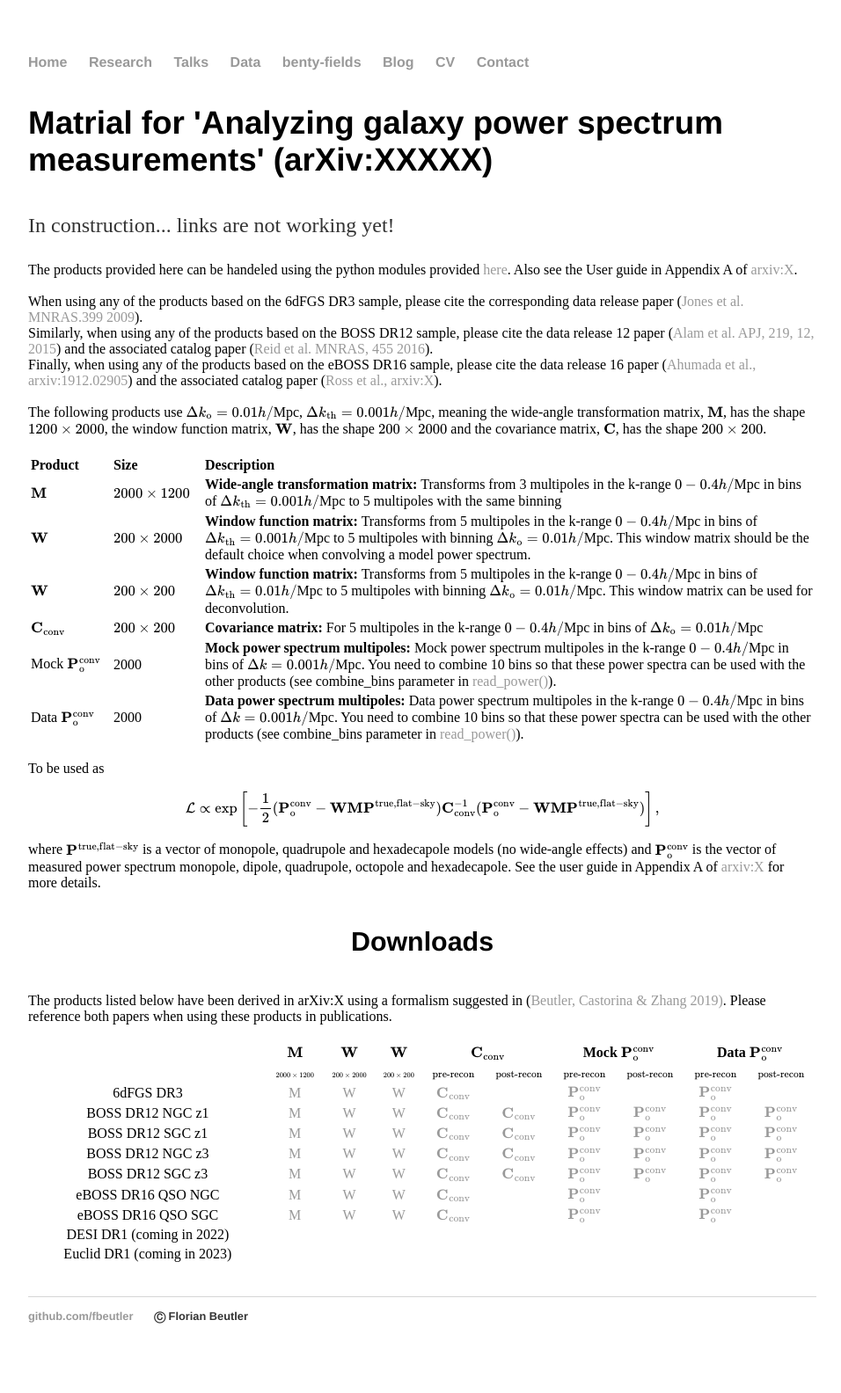
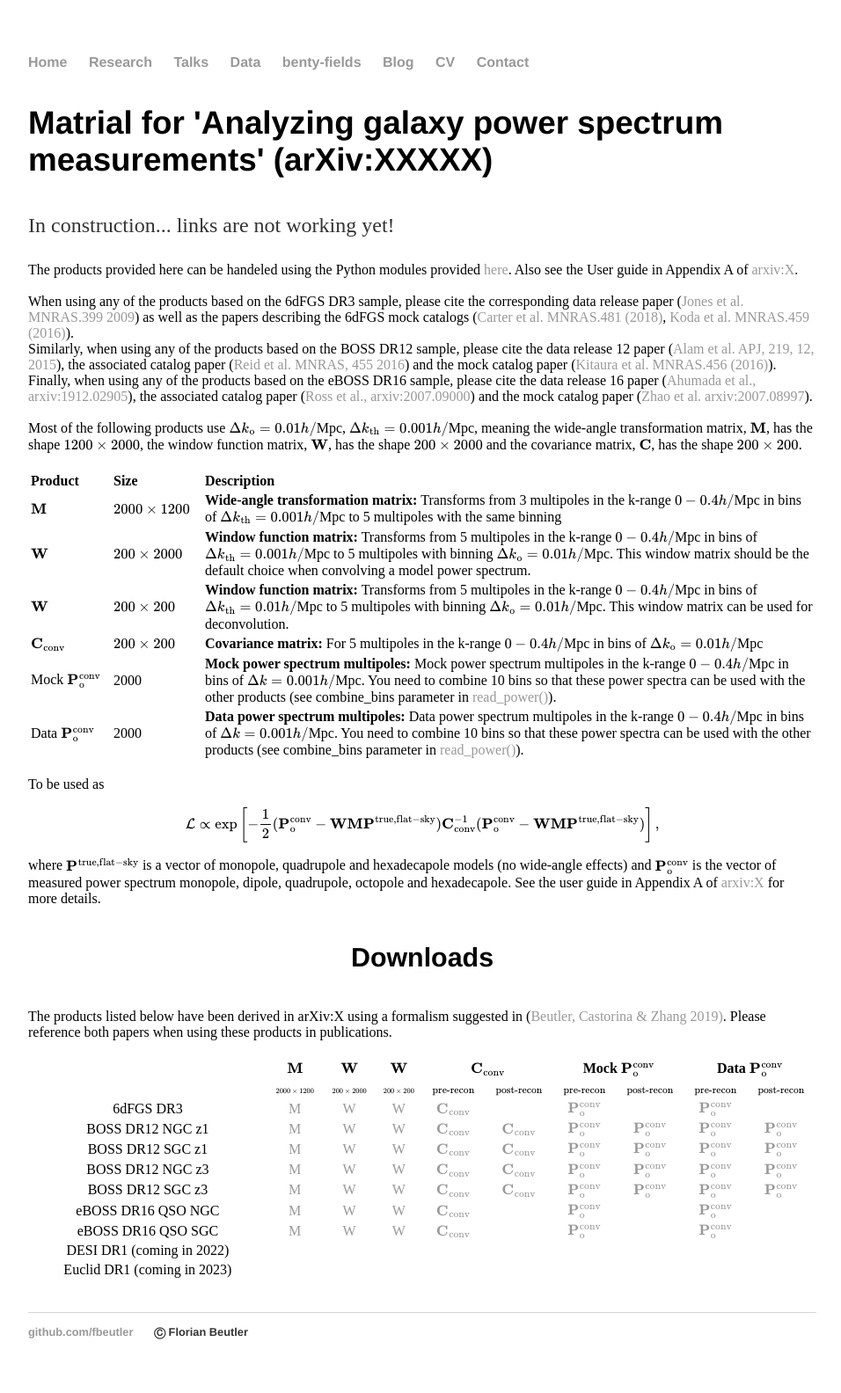
Before and after one commit to fbeutler/fbeutler.github.io, a Jekyll site: the page built from hub/deconv_paper.html, in a window 1280 px wide. Shown: the whole page at 88% size, without its empty margins (160-1116 px from the left). Built offline with Jekyll 4.4.1, drawn with Linux system fonts in a browser that asks for light colours.

Commit message:
Update deconv_paper.html

```diff
--- a/hub/deconv_paper.html
+++ b/hub/deconv_paper.html
@@ -7,25 +7,29 @@ title: Some material
 
 	<p style="text-color=red;">In construction... links are not working yet!</p>
 
-    The products provided here can be handeled using the python modules provided
+    The products provided here can be handeled using the Python modules provided
 	<a href="https://github.com/fbeutler/pk_tools/blob/master/pk_tools.py" target="_blank">here</a>.
 	Also see the User guide in
     Appendix A of <a href="#" target="_blank">arxiv:X</a>.<br><br>
 
 	    When using any of the products based on the 6dFGS DR3 sample, please cite the corresponding data release paper
 	    (<a href="https://academic.oup.com/mnras/article/399/2/683/1060396" target="_blank">Jones et al.
-	    MNRAS.399 2009</a>).<br>
+	    MNRAS.399 2009</a>) as well as the papers describing the 6dFGS mock catalogs
+	     (<a href="https://academic.oup.com/mnras/article-abstract/481/2/2371/5090417?redirectedFrom=fulltext" target="_blank">Carter et al. MNRAS.481 (2018)</a>,
+	     <a href="https://academic.oup.com/mnras/article/459/2/2118/2595165" target="_blank">Koda et al. MNRAS.459 (2016)</a>).<br>
 	Similarly, when using any of the products based on the BOSS DR12 sample, please cite the data release 12 paper
-	    (<a href="http://dx.doi.org/10.1088/0067-0049/219/1/12" target="_blank">Alam et al. APJ, 219, 12, 2015</a>) and
+	    (<a href="http://dx.doi.org/10.1088/0067-0049/219/1/12" target="_blank">Alam et al. APJ, 219, 12, 2015</a>),
 	    the associated catalog paper
 	    (<a href="http://dx.doi.org/10.1093/mnras/stv2382" target="_blank">Reid et al.
-    MNRAS, 455 2016</a>).<br>
+    MNRAS, 455 2016</a>) and the mock catalog paper
+	(<a href="https://academic.oup.com/mnras/article/456/4/4156/2892161" target="_blank">Kitaura et al. MNRAS.456 (2016)</a>).<br>
 Finally, when using any of the products based on the eBOSS DR16 sample, please cite the data release 16 paper
-	    (<a href="https://arxiv.org/abs/1912.02905" target="_blank">Ahumada et al., arxiv:1912.02905</a>) and
+	    (<a href="https://arxiv.org/abs/1912.02905" target="_blank">Ahumada et al., arxiv:1912.02905</a>),
 	    the associated catalog paper
-	    (<a href="#" target="_blank">Ross et al., arxiv:X</a>).<br><br>
+	    (<a href="https://arxiv.org/abs/2007.09000" target="_blank">Ross et al., arxiv:2007.09000</a>) and the mock catalog paper
+	    (<a href="https://arxiv.org/abs/2007.08997" target="_blank">Zhao et al. arxiv:2007.08997</a>).<br><br>
 
-    The following products use \(\Delta k_{\rm o} = 0.01h/\)Mpc, \(\Delta k_{\rm th} = 0.001h/\)Mpc, meaning the wide-angle transformation
+    Most of the following products use \(\Delta k_{\rm o} = 0.01h/\)Mpc, \(\Delta k_{\rm th} = 0.001h/\)Mpc, meaning the wide-angle transformation
 	    matrix, \(\mathbf{M}\), has the shape \(1200 \times 2000\), the window function matrix, \(\mathbf{W}\), has the shape \(200 \times 2000\) and the
 	    covariance matrix, \(\mathbf{C}\), has the shape \(200 \times 200\).
 
```
